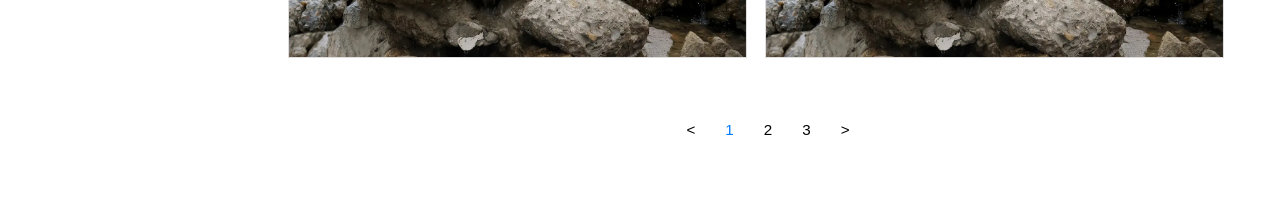
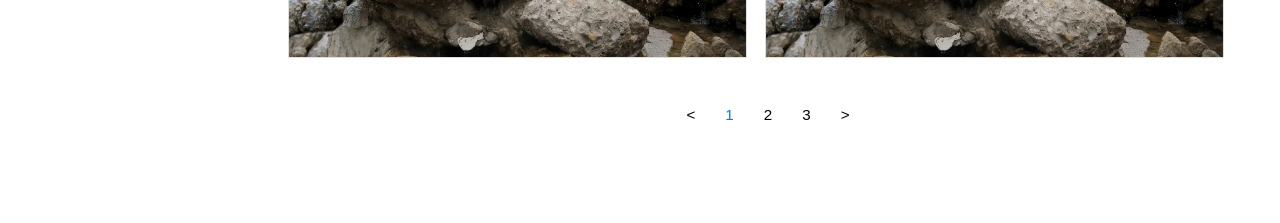
Before and after one commit to Won-Jy/archive-wonjy, a Jekyll site: the page built from work.html, in a window 1280 px wide. Shown: the part 1161-1384 px from the top of the page. Built offline with Jekyll 4.4.1, drawn with Linux system fonts in a browser that asks for light colours.

Commit message:
Update work.html

```diff
--- a/work.html
+++ b/work.html
@@ -192,7 +192,7 @@ margin: 6px 0 8px;
 
     /* Pagination */
     .pagination{
-      margin:60px 0 60px;
+      margin:45px 0 60px;
       display:flex;
       justify-content:center;
       gap:6px;
```
